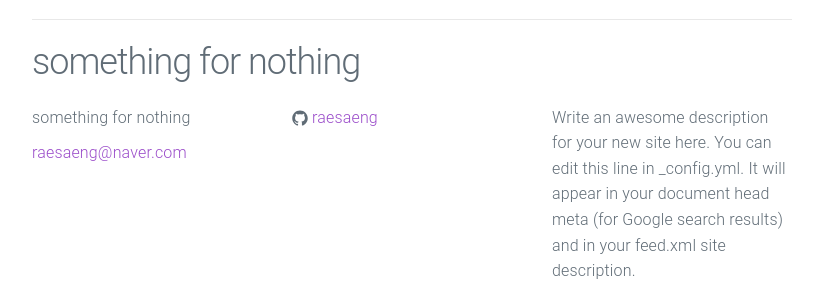
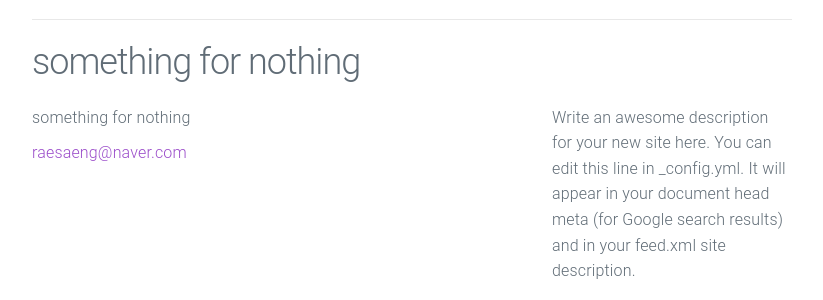
Before and after one commit to raesaeng/works, a Jekyll site: the page built from index.html, in a window 1280 px wide. Shown: the part 794-1094 px from the top of the page, without its empty margins (228-1051 px from the left). Built offline with Jekyll 4.4.1, drawn with Linux system fonts in a browser that asks for light colours.

Commit message:
Update _config.yml

```diff
--- a/_config.yml
+++ b/_config.yml
@@ -1,4 +1,6 @@
 # Site settings
+remote_theme : patdryburgh/hitchens
+
 title: something for nothing
 email: raesaeng@naver.com
 description: > # this means to ignore newlines until "baseurl:"
@@ -10,7 +12,7 @@ url: "http://raesaeng.github.io" # the base hostname & protocol for your site
 # google_analytics: 'UA-XXXXXX-X'
 # disqus_shortname: 'your-disqus-name'
 twitter_username:
-github_username:  raesaeng
+github_username:
 
 # Build settings
 markdown: kramdown
```
